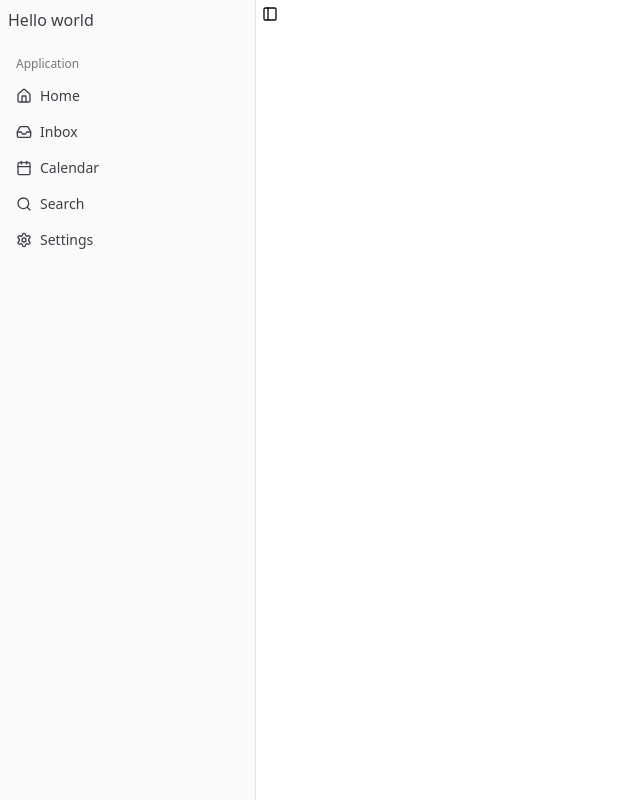
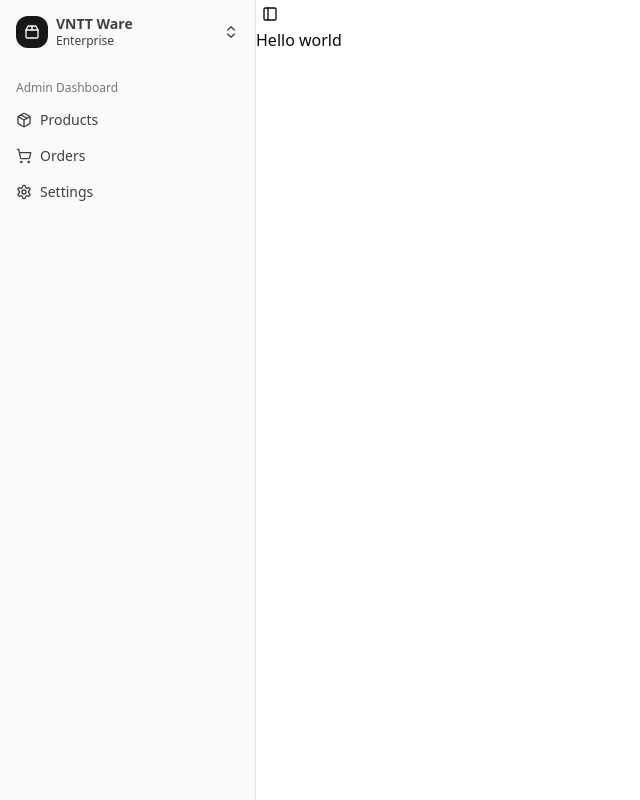
Before and after one commit to tungtuhoccode/Store-Management-Dashboard, a React (Vite) app in the folder frontend/: page /admin in a window 1280 px wide. Shown: the whole page, without its empty margins (0-640 px from the left). Built offline with nearby package versions, Linux system fonts and the light colour scheme; no server answers.

Commit message:
Added admin page

```diff
--- a/frontend/src/components/ui/app-sidebar.jsx
+++ b/frontend/src/components/ui/app-sidebar.jsx
@@ -1,4 +1,15 @@
-import { Calendar, Home, Inbox, Search, Settings } from "lucide-react"
+import {
+  Bell,
+  CircleUser,
+  LineChart,
+  Menu,
+  Package,
+  Package2,
+  ShoppingCart,
+  Users,
+  Calendar, Home, Inbox, Search, Settings,
+  ChevronsUpDown
+} from "lucide-react"
 
 import {
   Sidebar,
@@ -12,28 +23,20 @@ import {
   SidebarHeader
 } from "@/components/ui/sidebar"
 
+
 // Menu items.
 const items = [
   {
-    title: "Home",
+    title: "Products",
     url: "#",
-    icon: Home,
+    icon: Package,
   },
   {
-    title: "Inbox",
+    title: "Orders",
     url: "#",
-    icon: Inbox,
+    icon: ShoppingCart,
   },
-  {
-    title: "Calendar",
-    url: "#",
-    icon: Calendar,
-  },
-  {
-    title: "Search",
-    url: "#",
-    icon: Search,
-  },
+
   {
     title: "Settings",
     url: "#",
@@ -43,13 +46,38 @@ const items = [
 
 export default function AppSidebar() {
   return (
-    <Sidebar>
-      <SidebarHeader>
-        Hello world
+    <Sidebar
+    collapsible="icon"
+    >
+
+      <SidebarHeader className="">
+        <SidebarMenu>
+          <SidebarMenuItem>
+            <SidebarMenuButton
+              size="lg"
+              className="data-[state=open]:bg-sidebar-accent data-[state=open]:text-sidebar-accent-foreground"
+            >
+              {/* Icon container */}
+              <div className="flex aspect-square w-8 h-8 items-center justify-center rounded-lg bg-sidebar-primary text-sidebar-primary-foreground">
+                <Package2 className="w-4 h-4" />
+              </div>
+
+              {/* Two-line text */}
+              <div className="grid flex-1 text-left text-sm leading-tight">
+                <span className="truncate font-semibold">VNTT Ware</span>
+                <span className="truncate text-xs">Enterprise</span>
+              </div>
+
+              {/* Chevron indicator */}
+              <ChevronsUpDown className="ml-auto" />
+            </SidebarMenuButton>
+          </SidebarMenuItem>
+        </SidebarMenu>
       </SidebarHeader>
+
       <SidebarContent>
         <SidebarGroup>
-          <SidebarGroupLabel>Application</SidebarGroupLabel>
+          <SidebarGroupLabel>Admin Dashboard</SidebarGroupLabel>
           <SidebarGroupContent>
             <SidebarMenu>
               {items.map((item) => (
--- a/frontend/src/pages/AdminPage/Admin.jsx
+++ b/frontend/src/pages/AdminPage/Admin.jsx
@@ -2,13 +2,16 @@ import React from 'react'
 import { Button } from "../../components/ui/button"
 import { SidebarProvider, SidebarTrigger } from "../../components/ui/sidebar"
 import AppSidebar from "../../components/ui/app-sidebar"
+import AdminProductPage from './AdminProductPage/AdminProductPage'
 
 function AdminPage() {
 return (
   <SidebarProvider>
     <AppSidebar />
+
     <main>
-      <SidebarTrigger />
+    <SidebarTrigger className="" />
+      <AdminProductPage/>
     </main>
   </SidebarProvider>
   )
--- /dev/null
+++ b/frontend/src/pages/AdminPage/AdminProductPage/AdminProductPage.jsx
@@ -0,0 +1,9 @@
+const AdminProductPage = () => {
+    return (
+        <div>
+            Hello world
+        </div>
+    )
+}
+
+export default AdminProductPage;
```
